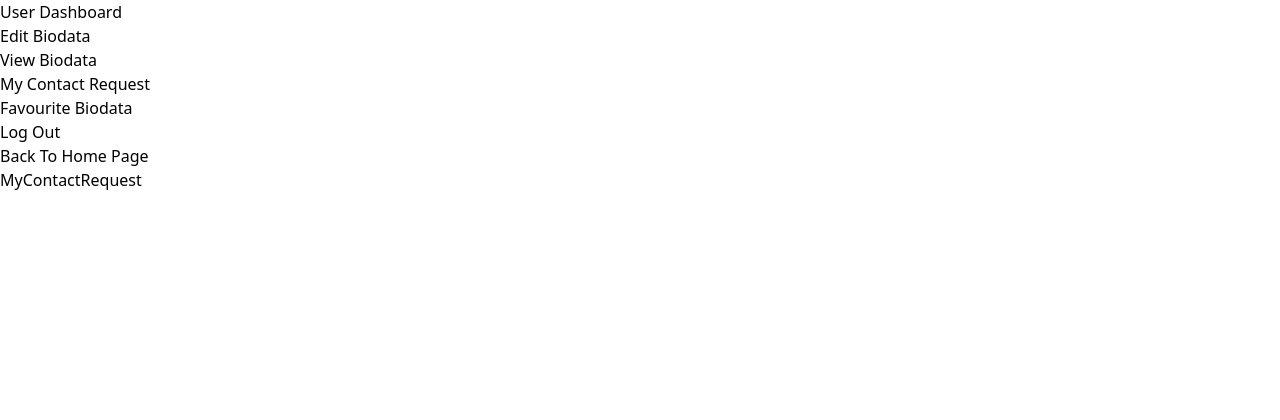
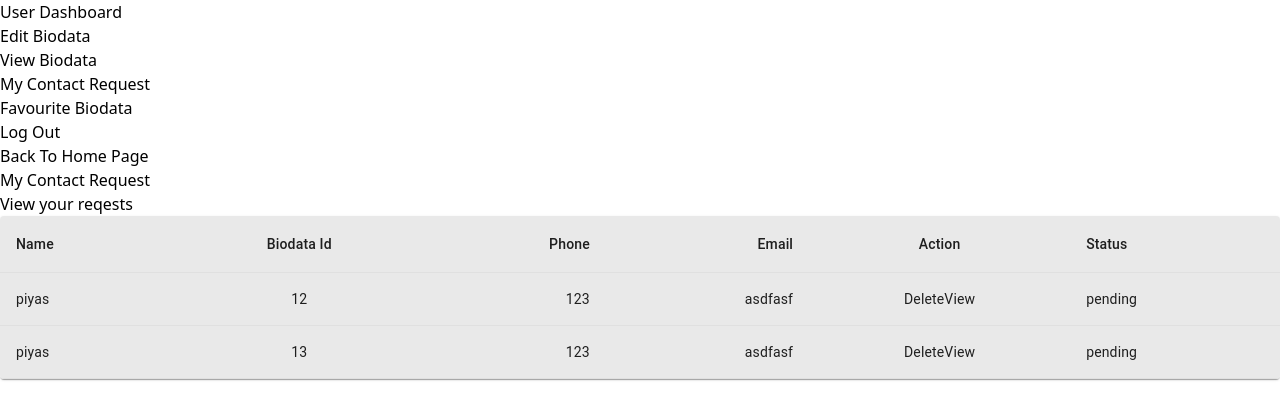
Before and after one commit to PIYAS137/BMarry_Client_Side, a React (Vite) app: page /dashboard/mycontactreq in a window 1280 px wide. Shown: the top 420 px of the page. Built offline with nearby package versions, Linux system fonts and the light colour scheme.

Commit message:
my contact request page is done

```diff
--- a/src/Pages/MyContactRequest/MyContactRequest.jsx
+++ b/src/Pages/MyContactRequest/MyContactRequest.jsx
@@ -1,8 +1,57 @@
+import * as React from 'react';
+import Table from '@mui/material/Table';
+import TableBody from '@mui/material/TableBody';
+import TableCell from '@mui/material/TableCell';
+import TableContainer from '@mui/material/TableContainer';
+import TableHead from '@mui/material/TableHead';
+import TableRow from '@mui/material/TableRow';
+import Paper from '@mui/material/Paper';
+import OneRow from './OneRow';
+import SectionHeader from '../../Components/SectionHeader/SectionHeader';
+
+const datas = [
+  {
+    name: 'piyas',
+    id: 12,
+    phone: 123,
+    email: 'asdfasf'
+  },
+  {
+    name: 'piyas',
+    id: 13,
+    phone: 123,
+    email: 'asdfasf'
+  }
+]
+
 
 const MyContactRequest = () => {
   return (
-    <div>MyContactRequest</div>
-  )
+    <div>
+      <div>
+        <SectionHeader small={'View your reqests'} big={"My Contact Request"}/>
+      </div>
+      <div className=' px-4'>
+        <TableContainer component={Paper}>
+          <Table sx={{ minWidth: 650,background:'#e9e9e9' }} aria-label="caption table">
+            <TableHead>
+              <TableRow>
+                <TableCell>Name</TableCell>
+                <TableCell align="center">Biodata Id</TableCell>
+                <TableCell align="right">Phone</TableCell>
+                <TableCell align="right">Email</TableCell>
+                <TableCell align="center">Action</TableCell>
+                <TableCell align="left">Status</TableCell>
+              </TableRow>
+            </TableHead>
+            <TableBody>
+              {datas.map((row, i) => <OneRow key={i} data={row} />)}
+            </TableBody>
+          </Table>
+        </TableContainer>
+      </div>
+    </div>
+  );
 }
 
 export default MyContactRequest
--- /dev/null
+++ b/src/Pages/MyContactRequest/OneRow.jsx
@@ -0,0 +1,31 @@
+import { TableCell, TableRow } from "@mui/material";
+
+
+
+
+const OneRow = ({data}) => {
+
+
+    return (
+        (
+            <TableRow>
+                <TableCell component="th" scope="row">
+                    {data.name}
+                </TableCell>
+                <TableCell align="center">{data.id}</TableCell>
+                <TableCell align="right">{data.phone}</TableCell>
+                <TableCell align="right">{data.email}</TableCell>
+                <TableCell align="center">
+                    <button className=" py-2 px-4 text-xs bg-red-500 text-white rounded-lg">Delete</button>
+                    <button className=" py-2 px-4 text-xs bg-blue-400 ml-3 text-white rounded-lg">View</button>
+                </TableCell>
+                <TableCell align="left">
+                    <span className=" text-purple-700 font-bold">pending</span>
+                    {/* <span className=" text-green-600 font-bold">accepted</span> */}
+                </TableCell>
+            </TableRow>
+        )
+    )
+}
+
+export default OneRow
--- a/src/Pages/UserBioDataView/UserBioDataView.jsx
+++ b/src/Pages/UserBioDataView/UserBioDataView.jsx
@@ -5,7 +5,7 @@ const UserBioDataView = () => {
   return (
     <div>
       <SectionHeader small={'view how people see your details'} big={'View Biodata'} />
-      <div className="  max-w-xl mx-auto">
+      <div className="  max-w-2xl mx-auto">
         <div className=" bg-pink-100 flex justify-between rounded-lg">
           <div className=" p-5">
             <h1 className="text-lg font-semibold">Name : S M Piyas Mahamude Alif</h1>
@@ -30,6 +30,9 @@ const UserBioDataView = () => {
             <h1>Gender : Male</h1>
           </div>
         </div>
+        <div className=" flex  justify-center">
+          <button className=" py-3 px-5 bg-blue-400 rounded-lg text-white mt-3">Make Biodata To Premium</button>
+        </div>
       </div>
     </div>
   )
```
